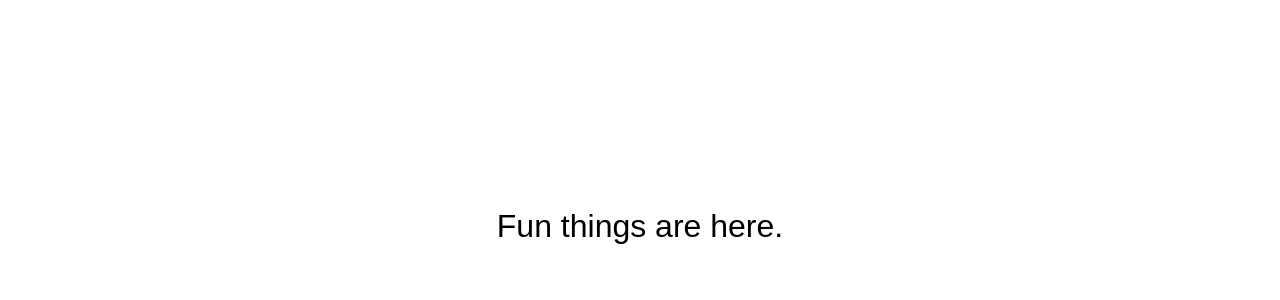
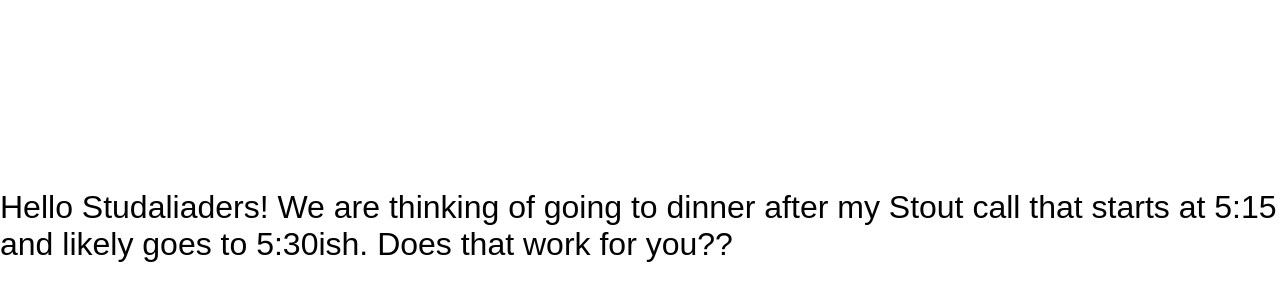
Before and after one commit to c6grant/connelaide-ui, an Angular app: page / in a window 1280 px wide. Shown: the part 174-474 px from the top of the page. Built offline with nearby package versions, Linux system fonts and the light colour scheme.

Commit message:
Update app.component.ts

```diff
--- a/src/app/app.component.ts
+++ b/src/app/app.component.ts
@@ -1,15 +1,17 @@
-import { Component } from '@angular/core';
+import { Component } from "@angular/core";
 
 @Component({
-  selector: 'app-root',
+  selector: "app-root",
   standalone: true,
   imports: [],
   template: `
     <div class="container">
-      Fun things are here.
+      Hello Studaliaders! We are thinking of going to dinner after my Stout call
+      that starts at 5:15 and likely goes to 5:30ish. Does that work for you??
     </div>
   `,
-  styles: [`
+  styles: [
+    `
       .container {
         display: flex;
         justify-content: center;
@@ -18,6 +20,7 @@ import { Component } from '@angular/core';
         font-family: Arial, sans-serif;
         font-size: 2rem;
       }
-  `],
+    `,
+  ],
 })
 export class AppComponent {}
```
Lines whose indentation alone changed are shown as unchanged.
